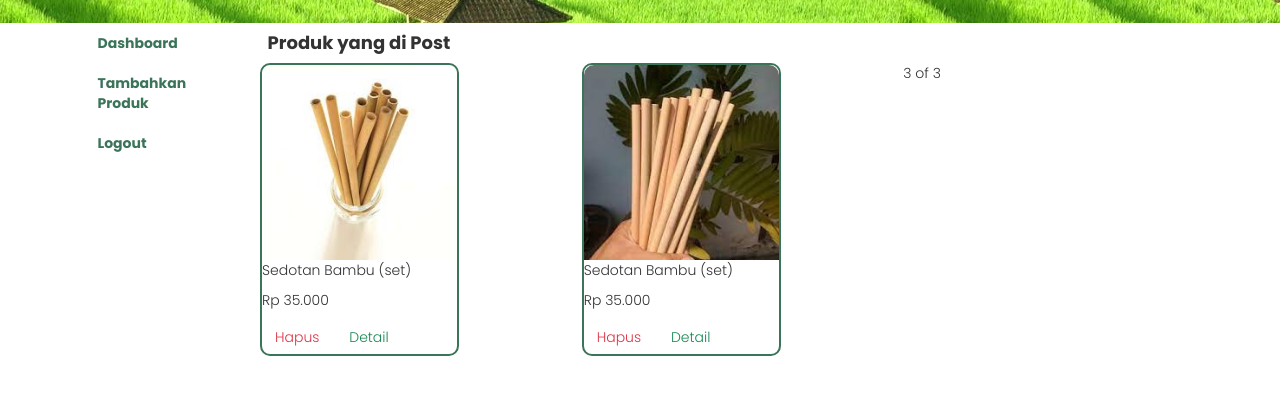
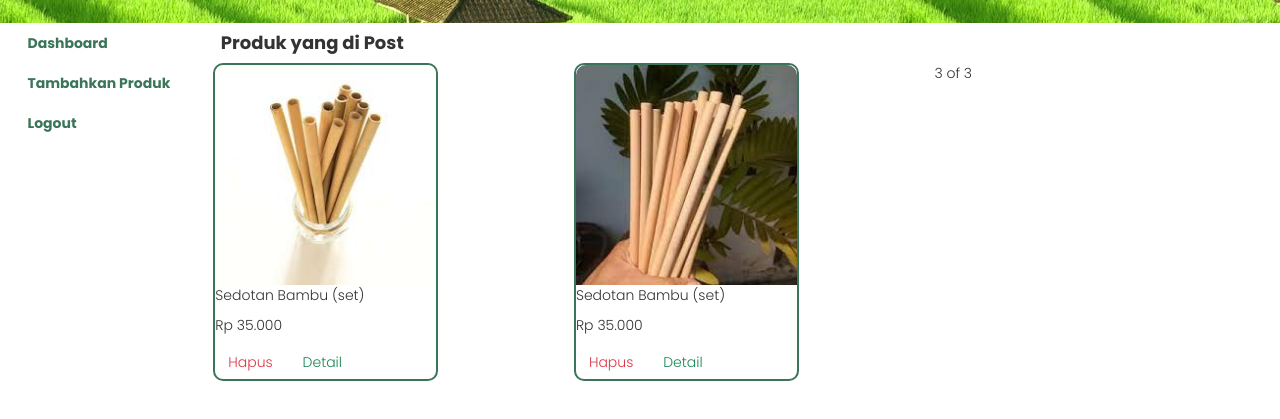
Before and after one commit to syarif-nj/FP-PWEB, a plain HTML site: page dashboard.html in a window 1280 px wide. Shown: the part 67-486 px from the top of the page. Drawn offline with nearby package versions, Linux system fonts and the light colour scheme.

```diff
--- a/dashboard.html
+++ b/dashboard.html
@@ -11,18 +11,18 @@
     <script src="https://maxcdn.bootstrapcdn.com/bootstrap/3.4.1/js/bootstrap.min.js"></script>
     <link rel="stylesheet" href="/Asset/css/index.css">
     <link rel="stylesheet" href="/Asset/css/dashboard.css">
-    <title>Document</title>
+    <title>Berlin</title>
 </head>
 <body>
-    <div class="basic">
+    <div>
         <nav  class="nav-hello">
             <h1>Hello, Syarif</h1>
         </nav>
-        <div class="container">
+        <div class="container-fluid">
             <div class="row">
                 <div class="col-2">
                     <div>
-                        <ul  class="list-group">
+                        <ul class="list-group">
                             <li ><a href="#"><p class="list-style">Dashboard</p></a></li>
                             <li ><a href="#"><p class="list-style">Tambahkan Produk</p></a></li>
                             <li ><a href="#"><p class="list-style">Logout</p></a></li>
@@ -37,7 +37,7 @@
                                     <table>
                                         <tr>
                                             <td>
-                                                <img src="/Asset/img/produk1.jpg" alt="" width="200px" height="200px">
+                                                <img src="/Asset/img/produk1.jpg">
                                             </td>
                                         </tr>
                                         <tr>
@@ -62,7 +62,7 @@
                                     <table>
                                         <tr>
                                             <td>
-                                                <img src="/Asset/img/produk2.jpg" alt="" width="200px" height="200px">
+                                                <img src="/Asset/img/produk2.jpg">
                                             </td>
                                         </tr>
                                         <tr>
```
